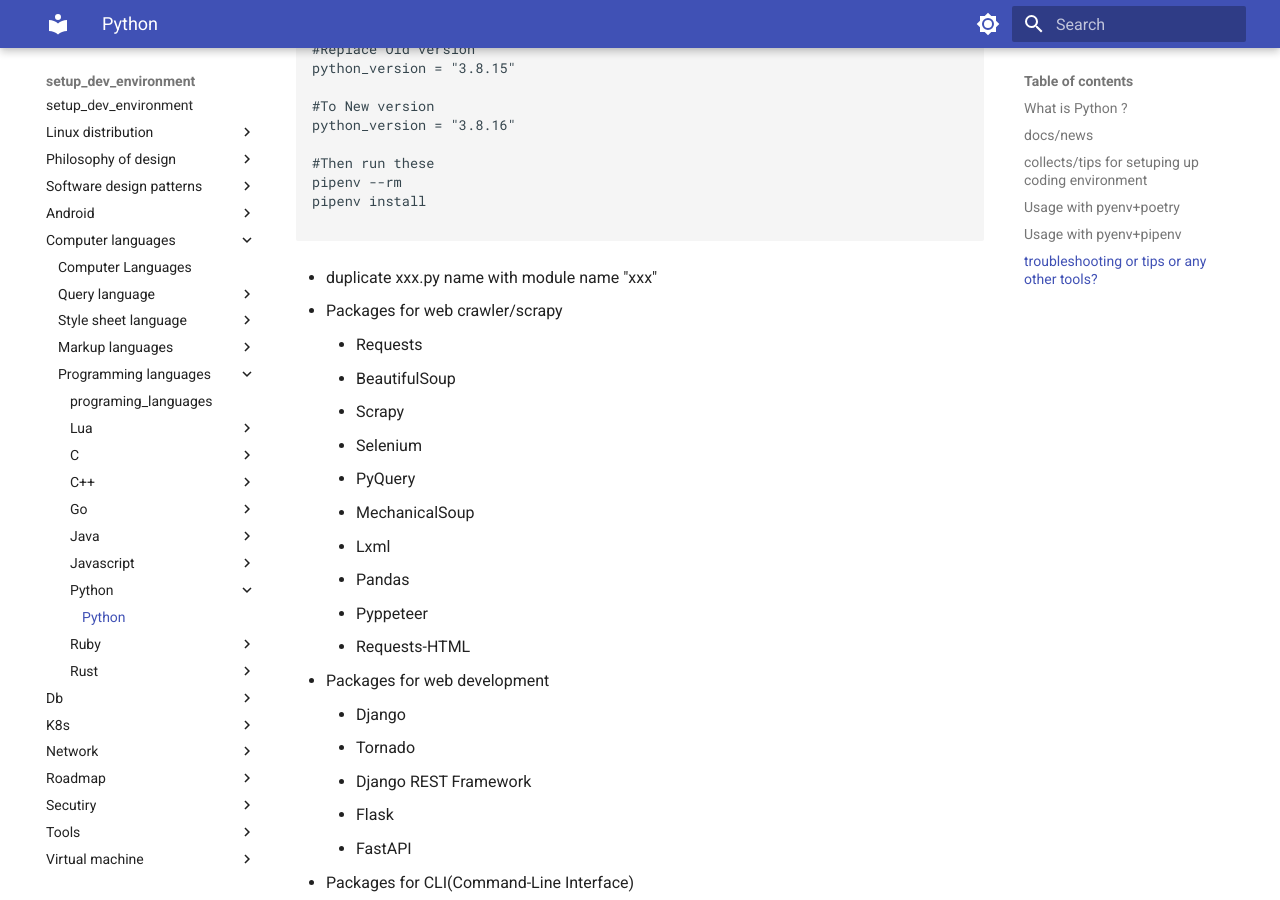
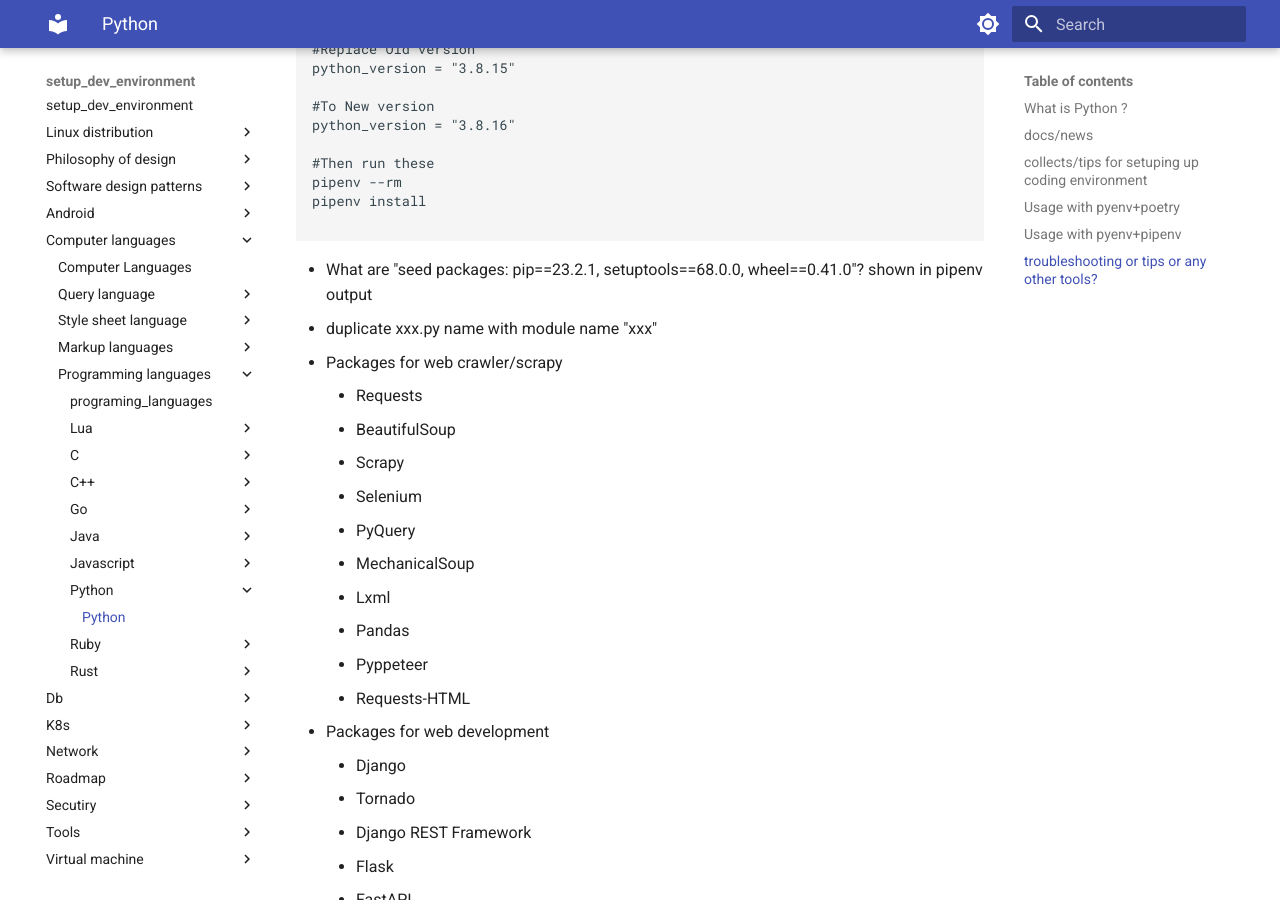
Before and after one commit to hong539/setup_dev_environment, an MkDocs documentation site: the page built from docs/computer languages/programming_languages/python/python.md, in a window 1280 px wide and 900 px high, scrolled down 6319 px. Built offline with MkDocs 1.6.1 and Material for MkDocs 9.7.7, drawn with Linux system fonts in a browser that asks for light colours.

Commit message:
Update docs

````diff
--- a/docs/computer languages/programming_languages/python/python.md
+++ b/docs/computer languages/programming_languages/python/python.md
@@ -277,6 +277,7 @@
 
 ```
 
+* What are "seed packages: pip==23.2.1, setuptools==68.0.0, wheel==0.41.0"? shown in pipenv output
 * duplicate xxx.py name with module name "xxx"
 
 * Packages for web crawler/scrapy
````
